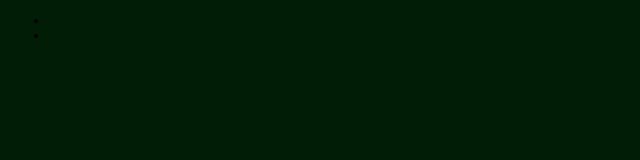
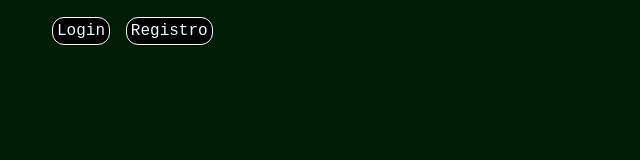
Before and after one commit to maxi758/login-Express, a website: page cliente/index.html in a window 1280 px wide. Shown: the whole page, without its empty margins (0-640 px from the left). Drawn offline with Linux system fonts and the light colour scheme.

Commit message:
agregado estilo a barra de navegacion

```diff
--- a/cliente/css/style.css
+++ b/cliente/css/style.css
@@ -7,6 +7,30 @@ h1{
   color: rgb(212, 190, 60);
   font-family: 'Franklin Gothic Medium', 'Arial Narrow', Arial, sans-serif;
   text-align: center;
+}
+
+nav a{
+  text-decoration: none;
+  color: aliceblue;
+  font-size: large;
+}
+nav a:hover{
+  color: goldenrod;
+}
+nav a:focus{
+  color: goldenrod;
+}
+nav li{
+  list-style: none;
+  display: inline-block;
+  border: 1px solid white;
+  border-radius: 12px;
+  padding: 4px;
+  margin: 4px;
+  background-color: black;
+}
+nav li:hover{
+  border: 1px dashed goldenrod;
 }
 
 body div{
--- a/cliente/index.html
+++ b/cliente/index.html
@@ -12,10 +12,10 @@
         <nav>
             <ul>
                 <li>
-                    <a href="login.html"></a>
+                    <a href="login.html">Login</a>
                 </li>
                 <li>
-                    <a href="register.html"></a>
+                    <a href="register.html">Registro</a>
                 </li>
             </ul>
         </nav>
```
